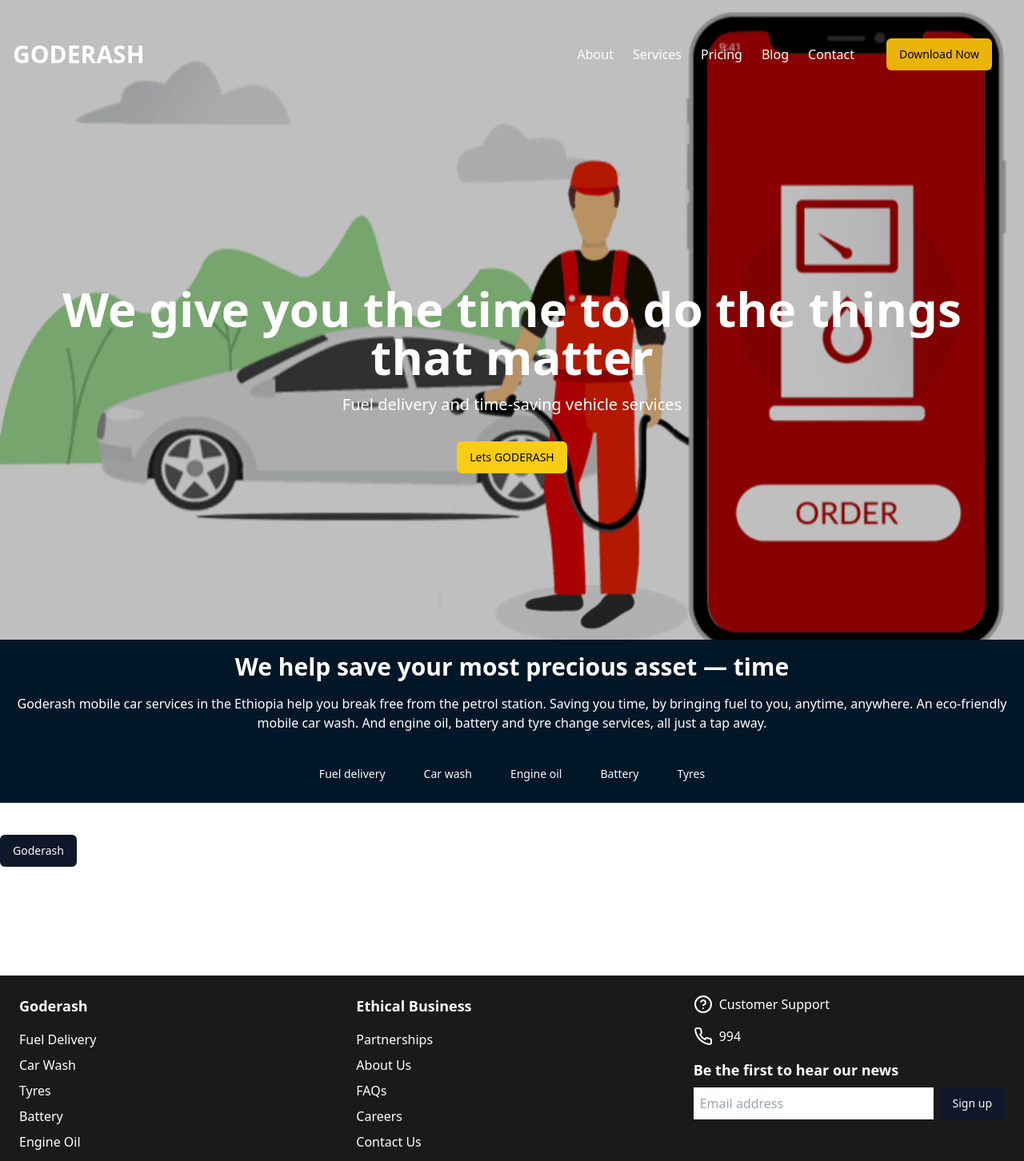
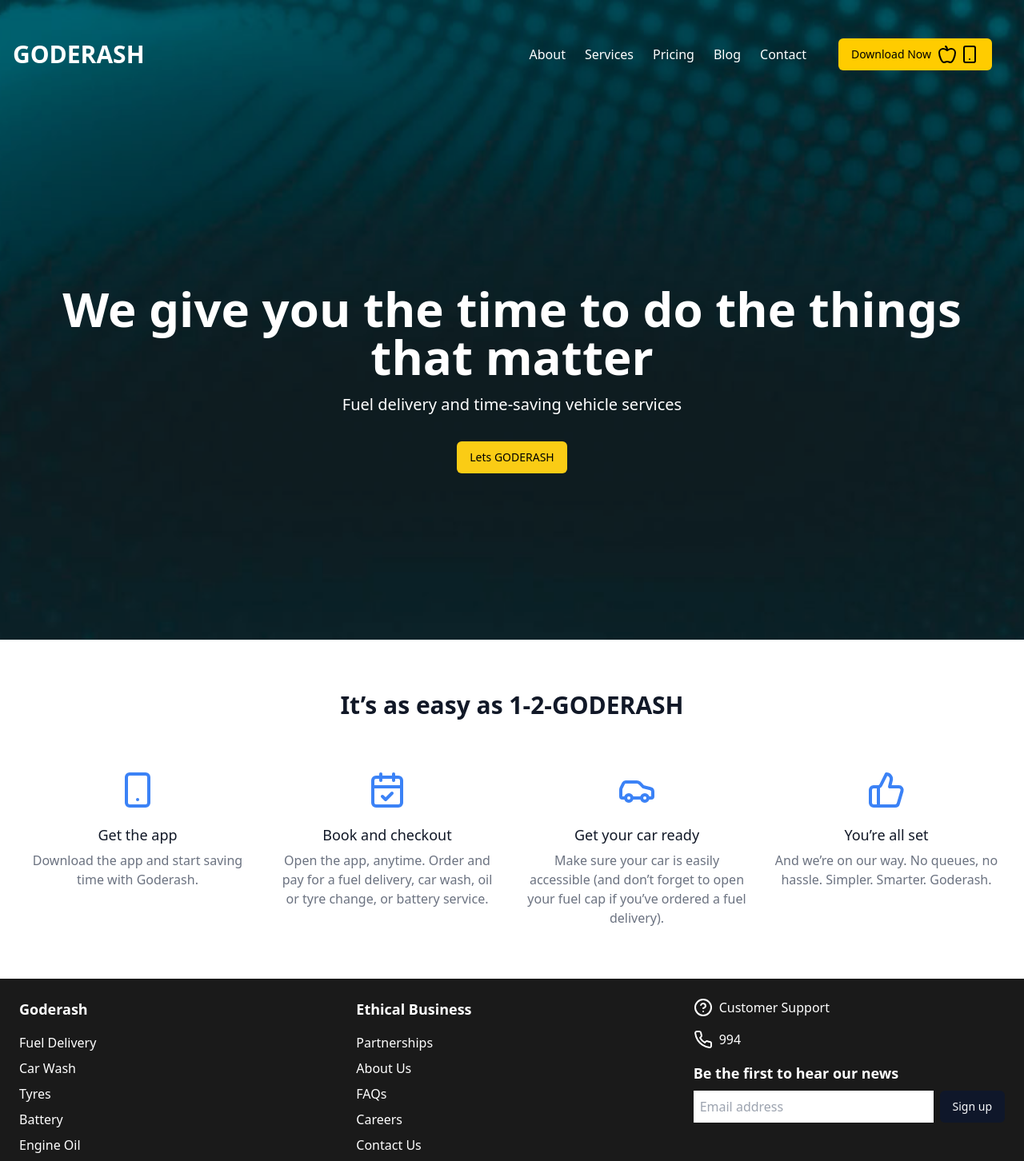
Before and after one commit to Atnabon/Goderash-Solutions, a React (Vite) app: page / in a window 1280 px wide. Shown: the top 1452 px of the page at 80% size. Built offline with nearby package versions, Linux system fonts and the light colour scheme.

Commit message:
description: Implements the home screen with basic layout and components

```diff
--- a/src/App.jsx
+++ b/src/App.jsx
@@ -1,20 +1,10 @@
-import Footer from "./components/Homepage/Footer"
-import Header from "./components/Homepage/Header"
-import Service from "./components/Homepage/Service"
-import { Button } from "./components/ui/button"
+import Homepage from "./components/Homepage/Homepage"
 
 
 const App = () => {
   return (
     <div>
-      <Header/>
-      <Service/>
-      <div className="w-full h-44 mt-10">
-        <Button>
-          Goderash
-        </Button>
-      </div>
-      <Footer/>
+      <Homepage/>
     </div>
   )
 }
--- a/src/components/Homepage/Footer.jsx
+++ b/src/components/Homepage/Footer.jsx
@@ -73,6 +73,7 @@
 
 
 
+{/* icon*/}
 
 function FacebookIcon(props) {
   return (
--- a/src/components/Homepage/Header.jsx
+++ b/src/components/Homepage/Header.jsx
@@ -1,5 +1,5 @@
 import { Button } from "@/components/ui/button"
-import backimg from "../../assets/splah.png"
+import bgimg from "../../assets/bgo.jpg"
 
 export default function Component() {
   return (
@@ -9,7 +9,7 @@
           alt="Background"
           className="w-full h-full object-cover"
           height="2048"
-          src={backimg}
+          src={bgimg}
           style={{
             aspectRatio: "581/2048",
             objectFit: "cover",
@@ -54,8 +54,10 @@
           </ul>
         </div>
         <div className="flex items-center space-x-4">
-          <Button className="bg-yellow-500 hover:bg-yellow-600 text-black" variant="default">
-            Download Now
+          <Button className="bg-[#ffcc00] text-black hover:bg-white flex items-center px-4 py-2 rounded-md">
+            <span className="mr-2">Download Now</span>
+            <AppleIcon className="text-black mr-1" />
+            <SmartphoneIcon className="text-black" />
           </Button>
           <div className="md:hidden">
             <MenuIcon className="text-white" />
@@ -71,13 +73,14 @@
         <Button className="bg-yellow-400 text-black hover:bg-white">Lets GODERASH</Button>
     </main>
 
-        {/*footer*/}
 
       </div>
     </div>
   )
 }
 
+
+{/* icon */}
 
 function MenuIcon(props) {
   return (
@@ -99,3 +102,46 @@
     </svg>
   )
 }
+
+
+
+function AppleIcon(props) {
+  return (
+    <svg
+      {...props}
+      xmlns="http://www.w3.org/2000/svg"
+      width="24"
+      height="24"
+      viewBox="0 0 24 24"
+      fill="none"
+      stroke="currentColor"
+      strokeWidth="2"
+      strokeLinecap="round"
+      strokeLinejoin="round"
+    >
+      <path d="M12 20.94c1.5 0 2.75 1.06 4 1.06 3 0 6-8 6-12.22A4.91 4.91 0 0 0 17 5c-2.22 0-4 1.44-5 2-1-.56-2.78-2-5-2a4.9 4.9 0 0 0-5 4.78C2 14 5 22 8 22c1.25 0 2.5-1.06 4-1.06Z" />
+      <path d="M10 2c1 .5 2 2 2 5" />
+    </svg>
+  )
+}
+
+
+function SmartphoneIcon(props) {
+  return (
+    <svg
+      {...props}
+      xmlns="http://www.w3.org/2000/svg"
+      width="24"
+      height="24"
+      viewBox="0 0 24 24"
+      fill="none"
+      stroke="currentColor"
+      strokeWidth="2"
+      strokeLinecap="round"
+      strokeLinejoin="round"
+    >
+      <rect width="14" height="20" x="5" y="2" rx="2" ry="2" />
+      <path d="M12 18h.01" />
+    </svg>
+  )
+}
--- /dev/null
+++ b/src/components/Homepage/Homepage.jsx
@@ -0,0 +1,16 @@
+import Footer from "./Footer"
+import Header from "./Header"
+import HowTo from "./HowTo"
+
+
+const Homepage= () => {
+  return (
+    <div>
+      <Header/>
+      <HowTo/>
+      <Footer/>
+    </div>
+  )
+}
+
+export default Homepage
--- /dev/null
+++ b/src/components/Homepage/HowTo.jsx
@@ -0,0 +1,128 @@
+
+export default function HowTo() {
+    return (
+      <div className="flex justify-center items-center py-16 bg-white">
+        <div className="max-w-7xl mx-auto px-4 sm:px-6 lg:px-8">
+          <h2 className="text-3xl font-extrabold text-center text-gray-900 mb-16">It’s as easy as 1-2-GODERASH</h2>
+          <div className="grid grid-cols-1 md:grid-cols-2 lg:grid-cols-4 gap-8">
+            <div className="text-center">
+              <SmartphoneIcon className="mx-auto h-12 w-12 text-blue-500" />
+              <h3 className="mt-5 text-lg leading-6 font-medium text-gray-900">Get the app</h3>
+              <p className="mt-2 text-base text-gray-500">Download the app and start saving time with Goderash.</p>
+            </div>
+            <div className="text-center">
+              <CalendarCheckIcon className="mx-auto h-12 w-12 text-blue-500" />
+              <h3 className="mt-5 text-lg leading-6 font-medium text-gray-900">Book and checkout</h3>
+              <p className="mt-2 text-base text-gray-500">
+                Open the app, anytime. Order and pay for a fuel delivery, car wash, oil or tyre change, or battery
+                service.
+              </p>
+            </div>
+            <div className="text-center">
+              <CarIcon className="mx-auto h-12 w-12 text-blue-500" />
+              <h3 className="mt-5 text-lg leading-6 font-medium text-gray-900">Get your car ready</h3>
+              <p className="mt-2 text-base text-gray-500">
+                Make sure your car is easily accessible (and don’t forget to open your fuel cap if you’ve ordered a fuel
+                delivery).
+              </p>
+            </div>
+            <div className="text-center">
+              <ThumbsUpIcon className="mx-auto h-12 w-12 text-blue-500" />
+              <h3 className="mt-5 text-lg leading-6 font-medium text-gray-900">You’re all set</h3>
+              <p className="mt-2 text-base text-gray-500">
+                And we’re on our way. No queues, no hassle. Simpler. Smarter. Goderash.
+              </p>
+            </div>
+          </div>
+        </div>
+      </div>
+    )
+  }
+
+  function CalendarCheckIcon(props) {
+    return (
+      <svg
+        {...props}
+        xmlns="http://www.w3.org/2000/svg"
+        width="24"
+        height="24"
+        viewBox="0 0 24 24"
+        fill="none"
+        stroke="currentColor"
+        strokeWidth="2"
+        strokeLinecap="round"
+        strokeLinejoin="round"
+      >
+        <rect width="18" height="18" x="3" y="4" rx="2" ry="2" />
+        <line x1="16" x2="16" y1="2" y2="6" />
+        <line x1="8" x2="8" y1="2" y2="6" />
+        <line x1="3" x2="21" y1="10" y2="10" />
+        <path d="m9 16 2 2 4-4" />
+      </svg>
+    )
+  }
+
+
+  function CarIcon(props) {
+    return (
+      <svg
+        {...props}
+        xmlns="http://www.w3.org/2000/svg"
+        width="24"
+        height="24"
+        viewBox="0 0 24 24"
+        fill="none"
+        stroke="currentColor"
+        strokeWidth="2"
+        strokeLinecap="round"
+        strokeLinejoin="round"
+      >
+        <path d="M19 17h2c.6 0 1-.4 1-1v-3c0-.9-.7-1.7-1.5-1.9C18.7 10.6 16 10 16 10s-1.3-1.4-2.2-2.3c-.5-.4-1.1-.7-1.8-.7H5c-.6 0-1.1.4-1.4.9l-1.4 2.9A3.7 3.7 0 0 0 2 12v4c0 .6.4 1 1 1h2" />
+        <circle cx="7" cy="17" r="2" />
+        <path d="M9 17h6" />
+        <circle cx="17" cy="17" r="2" />
+      </svg>
+    )
+  }
+
+
+  function SmartphoneIcon(props) {
+    return (
+      <svg
+        {...props}
+        xmlns="http://www.w3.org/2000/svg"
+        width="24"
+        height="24"
+        viewBox="0 0 24 24"
+        fill="none"
+        stroke="currentColor"
+        strokeWidth="2"
+        strokeLinecap="round"
+        strokeLinejoin="round"
+      >
+        <rect width="14" height="20" x="5" y="2" rx="2" ry="2" />
+        <path d="M12 18h.01" />
+      </svg>
+    )
+  }
+
+
+  function ThumbsUpIcon(props) {
+    return (
+      <svg
+        {...props}
+        xmlns="http://www.w3.org/2000/svg"
+        width="24"
+        height="24"
+        viewBox="0 0 24 24"
+        fill="none"
+        stroke="currentColor"
+        strokeWidth="2"
+        strokeLinecap="round"
+        strokeLinejoin="round"
+      >
+        <path d="M7 10v12" />
+        <path d="M15 5.88 14 10h5.83a2 2 0 0 1 1.92 2.56l-2.33 8A2 2 0 0 1 17.5 22H4a2 2 0 0 1-2-2v-8a2 2 0 0 1 2-2h2.76a2 2 0 0 0 1.79-1.11L12 2h0a3.13 3.13 0 0 1 3 3.88Z" />
+      </svg>
+    )
+  }
--- a/src/components/Homepage/Service.jsx
+++ /dev/null
@@ -1,27 +0,0 @@
-import { Button } from "@/components/ui/button"
-
-const Service = () => {
-  return (
-    <div>
-        <footer className="w-full">
-          <div className="bg-[#011627] p-4 text-white text-center">
-            <h3 className="text-3xl font-bold mb-4">We help save your most precious asset — time</h3>
-            <p className="mb-8">
-              Goderash mobile car services in the Ethiopia help you break free from the petrol station. Saving you time, by
-              bringing fuel to you, anytime, anywhere. An eco-friendly mobile car wash. And engine oil, battery and tyre
-              change services, all just a tap away.
-            </p>
-            <div className="flex justify-center space-x-4">
-              <Button className="bg-transparent hover:bg-white hover:text-black">Fuel delivery</Button>
-              <Button className="bg-transparent hover:bg-white hover:text-black">Car wash</Button>
-              <Button className="bg-transparent hover:bg-white hover:text-black">Engine oil</Button>
-              <Button className="bg-transparent hover:bg-white hover:text-black">Battery</Button>
-              <Button className="bg-transparent hover:bg-white hover:text-black">Tyres</Button>
-            </div>
-          </div>
-        </footer>
-    </div>
-  )
-}
-
-export default Service
```
Also changed, not shown: src/assets/bgo.jpg (added). Lines whose indentation alone changed are shown as unchanged.
